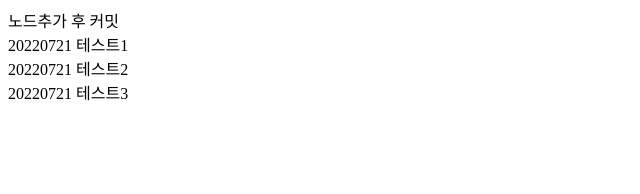
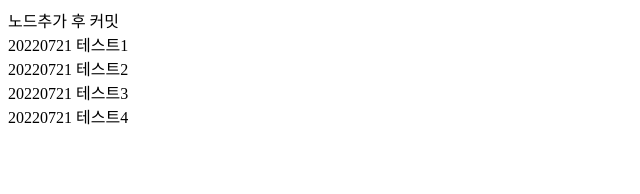
Before and after one commit to ssong91DEV/react-project, a React (Create React App) app in the folder react-cra-project/: page / in a window 1280 px wide. Shown: the top 194 px of the page, without its empty margins (0-640 px from the left). Built offline with nearby package versions, Linux system fonts and the light colour scheme.

Commit message:
테스트4

```diff
--- a/react-cra-project/src/App.js
+++ b/react-cra-project/src/App.js
@@ -5,6 +5,7 @@ function App() {
       <div>20220721 테스트1</div>
       <div>20220721 테스트2</div>
       <div>20220721 테스트3</div>
+      <div>20220721 테스트4</div>
     </div>
   );
 }
```
